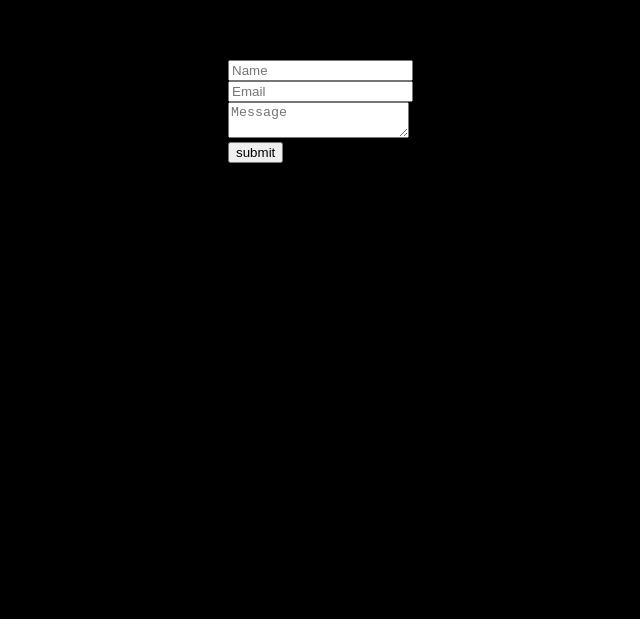
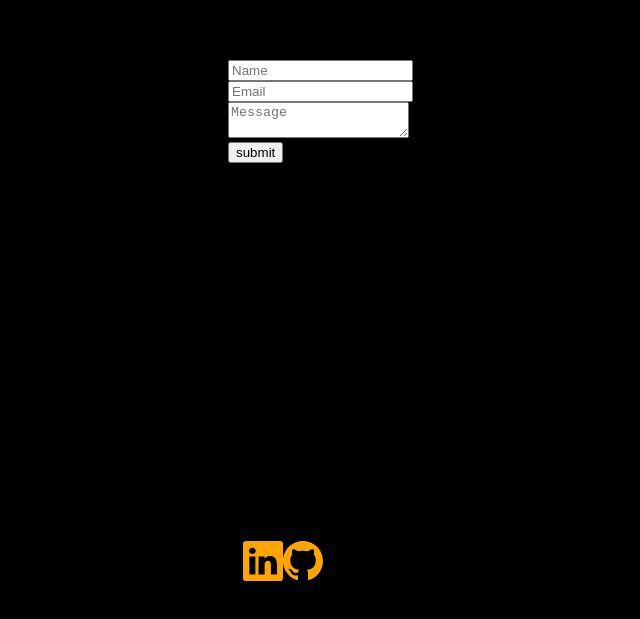
Before and after one commit to BossyLemon0/react-portfolio, a React (Create React App) app: page / in a window 1280 px wide. Shown: the part 2697-3316 px from the top of the page, without its empty margins (357-997 px from the left). Before the commit the page ends 3234 px from the top, so only its background shows below. Built offline with nearby package versions, Linux system fonts and the light colour scheme.

Commit message:
this commit adds logos and links to my social media.

```diff
--- a/src/components/Contact.js
+++ b/src/components/Contact.js
@@ -3,7 +3,7 @@
 export default function Contact(props){
     return (
     <div className = 'slides'>
-        <div>Contact Me</div>
+        <div className= 'contact_header'>Contact Me</div>
         <form action="mailto:omardramirez2002@gmail.com">
             <div>
                 <label for=""></label>
--- a/src/components/Footer.js
+++ b/src/components/Footer.js
@@ -1,9 +1,21 @@
 import React from "react";
+import '../styles/Footer.css'
 
 export default function Footer(props){
+    function toLinkedin(){
+        window.open("https://www.linkedin.com/in/omar-ramirez-bb5372214/", '_blank');
+    }
+    function toGitHub(){
+        window.open("https://github.com/BossyLemon0", '_blank');
+    }
     return (
-    <div>
-        <div>Footer</div>
+    <div className ='footer'>
+            <svg onClick={toLinkedin} xmlns="http://www.w3.org/2000/svg" width="40" height="40" fill="orange" className="bi sm bi-linkedin" viewBox="0 0 16 16">
+                <path d="M0 1.146C0 .513.526 0 1.175 0h13.65C15.474 0 16 .513 16 1.146v13.708c0 .633-.526 1.146-1.175 1.146H1.175C.526 16 0 15.487 0 14.854V1.146zm4.943 12.248V6.169H2.542v7.225h2.401zm-1.2-8.212c.837 0 1.358-.554 1.358-1.248-.015-.709-.52-1.248-1.342-1.248-.822 0-1.359.54-1.359 1.248 0 .694.521 1.248 1.327 1.248h.016zm4.908 8.212V9.359c0-.216.016-.432.08-.586.173-.431.568-.878 1.232-.878.869 0 1.216.662 1.216 1.634v3.865h2.401V9.25c0-2.22-1.184-3.252-2.764-3.252-1.274 0-1.845.7-2.165 1.193v.025h-.016a5.54 5.54 0 0 1 .016-.025V6.169h-2.4c.03.678 0 7.225 0 7.225h2.4z"/>
+            </svg>
+            <svg onClick={toGitHub} xmlns="http://www.w3.org/2000/svg" width="40" height="40" fill="orange" className="bi bi-github2" viewBox="0 0 16 16">
+                <path d="M8 0C3.58 0 0 3.58 0 8c0 3.54 2.29 6.53 5.47 7.59.4.07.55-.17.55-.38 0-.19-.01-.82-.01-1.49-2.01.37-2.53-.49-2.69-.94-.09-.23-.48-.94-.82-1.13-.28-.15-.68-.52-.01-.53.63-.01 1.08.58 1.23.82.72 1.21 1.87.87 2.33.66.07-.52.28-.87.51-1.07-1.78-.2-3.64-.89-3.64-3.95 0-.87.31-1.59.82-2.15-.08-.2-.36-1.02.08-2.12 0 0 .67-.21 2.2.82.64-.18 1.32-.27 2-.27.68 0 1.36.09 2 .27 1.53-1.04 2.2-.82 2.2-.82.44 1.1.16 1.92.08 2.12.51.56.82 1.27.82 2.15 0 3.07-1.87 3.75-3.65 3.95.29.25.54.73.54 1.48 0 1.07-.01 1.93-.01 2.2 0 .21.15.46.55.38A8.012 8.012 0 0 0 16 8c0-4.42-3.58-8-8-8z"/>
+            </svg>
     </div>
     );
 }
--- /dev/null
+++ b/src/styles/Footer.css
@@ -0,0 +1,10 @@
+.footer{
+    display: flex;
+    justify-content: center;
+    align-items: center;
+    height: 100px;
+}
+
+.bi :hover{
+    cursor: pointer;
+}
```
